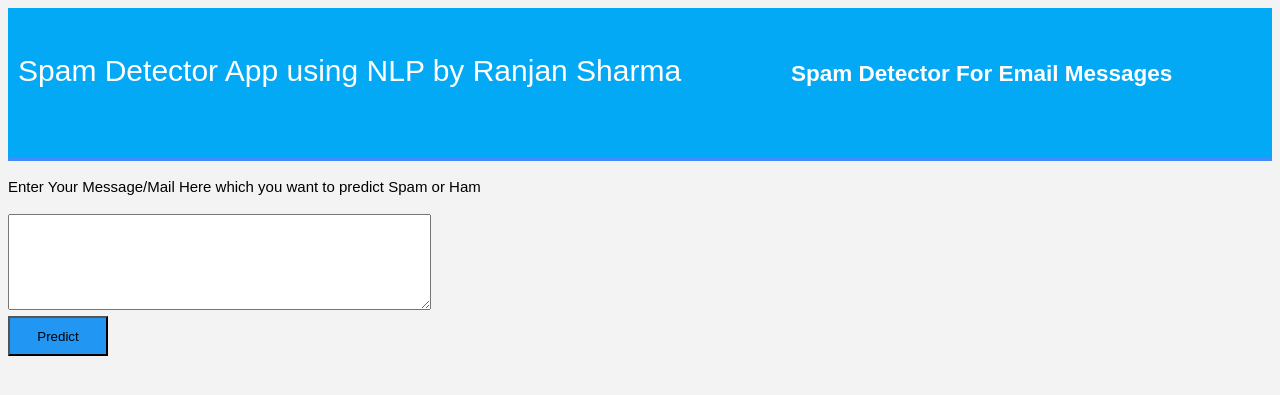
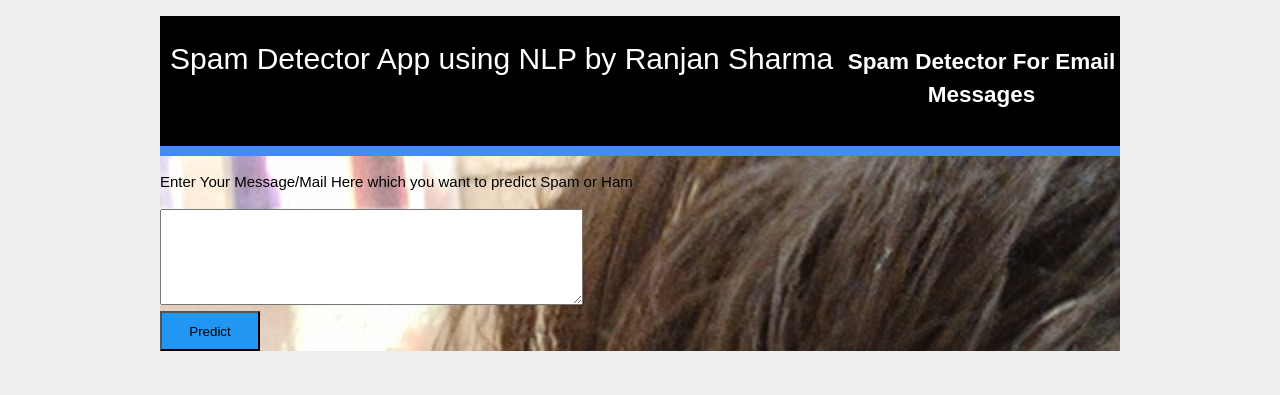
Before and after one commit to iamranjan/spam_classifier_Flask, a Flask app: page / in a window 1280 px wide. Shown: the top 395 px of the page. Run offline with Flask 2, Linux system fonts and the light colour scheme; parts of the project's set-up code (start-up, migrations or seed data) failed here and were passed over.

Commit message:
Update styles.css

```diff
--- a/static/styles.css
+++ b/static/styles.css
@@ -1,21 +1,30 @@
-body{
-	font:15px/1.5 Arial, Helvetica,sans-serif;
-	padding: 0px;
-	background-color:#f4f3f3;
+
+html { font-family: sans-serif; background: #eee; padding: 1rem; }
+body{ max-width: 960px;	font:15px/1.5 Arial, Helvetica,sans-serif; padding: 0px;margin: 0 auto;	background-image: url("paper.jpg"); background-color: #800080;}
+
+.container{
+
+	width:100%;
+
+	margin: auto;
+
+	overflow: hidden;
+
 }
 
-.container{
-	width:100%;
-	margin: auto;
-	overflow: hidden;
-}
+
 
 header{
-	background:#03A9F4;#35434a;
-	border-bottom:#448AFF 3px solid;
+
+	background:#000000;
+
+	border-bottom:#448AFF 10px solid;
+
 	height:120px;
+
 	width:100%;
-	padding-top:30px;
+
+	padding-top:10px;
 
 }
 
```
